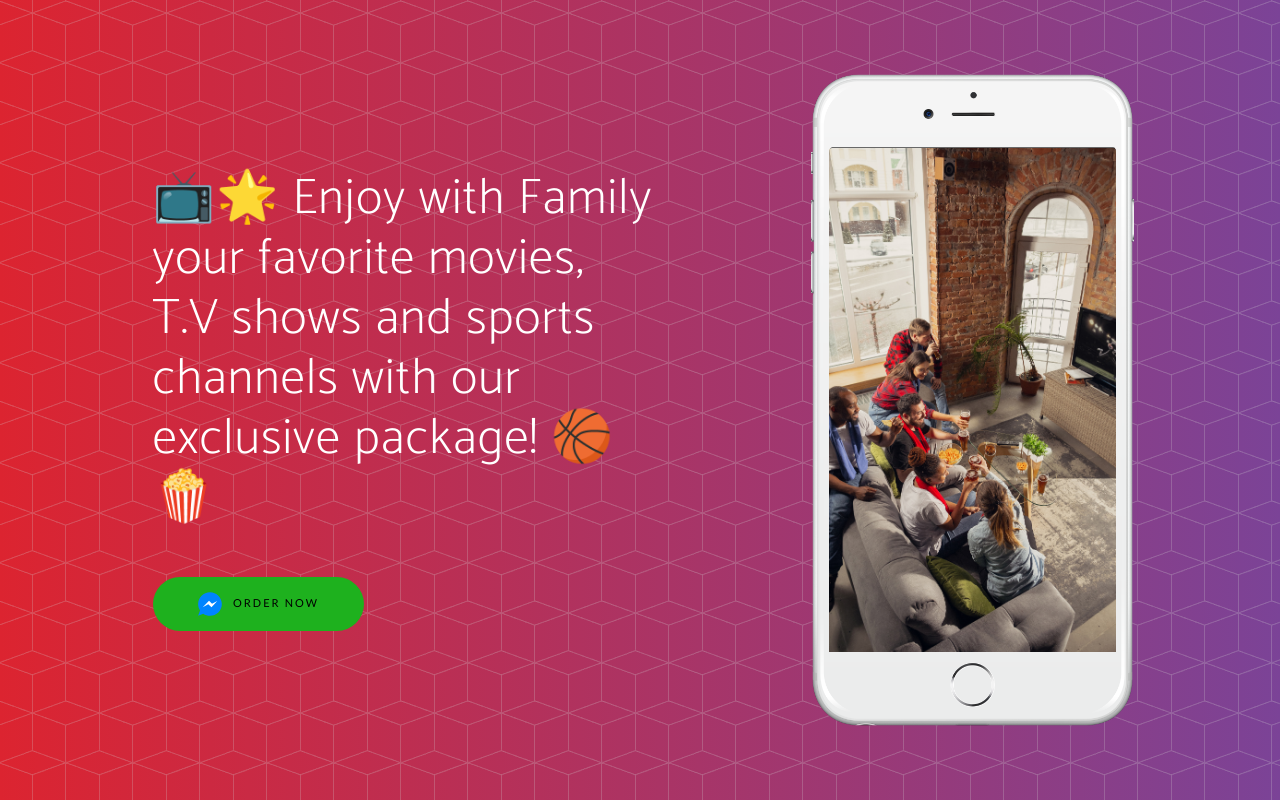
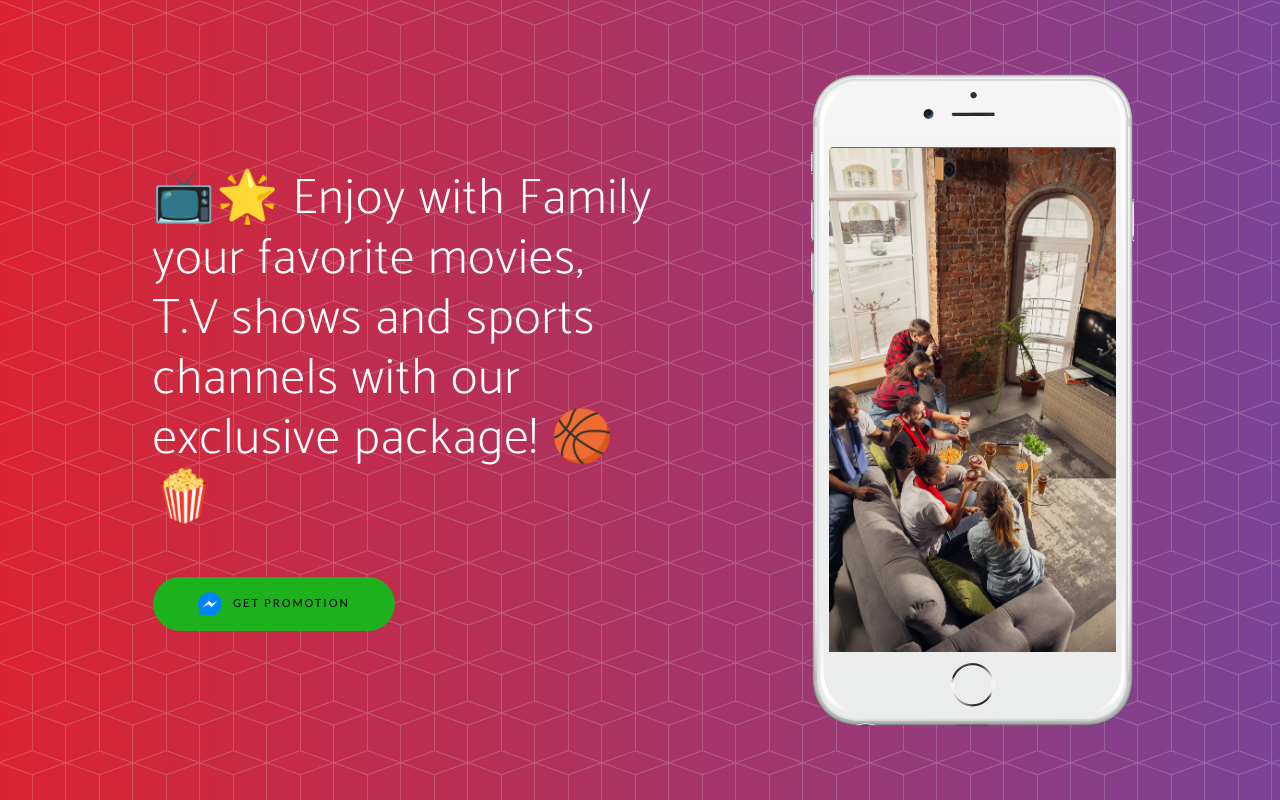
Before and after one commit to TVsupply/IP-TV, a plain HTML site: page index.html in a window 1280 px wide. Drawn offline with Linux system fonts and the light colour scheme; a web font is replaced by a local one.

Commit message:
Update index.html

```diff
--- a/index.html
+++ b/index.html
@@ -46,7 +46,7 @@
 <br>
             -->
 
-            <a class="btn btn-outline btn-xl js-scroll-trigger" href="http://m.me/186194364587816" target="_blank" style="color: black;"><img src="css/messenger.svg" class="whatsapp-icon">Order Now</a>
+            <a class="btn btn-outline btn-xl js-scroll-trigger" href="http://m.me/186194364587816" target="_blank" style="color: black;"><img src="css/messenger.svg" class="whatsapp-icon">Get Promotion</a>
 
           </div>
         </div>
```
